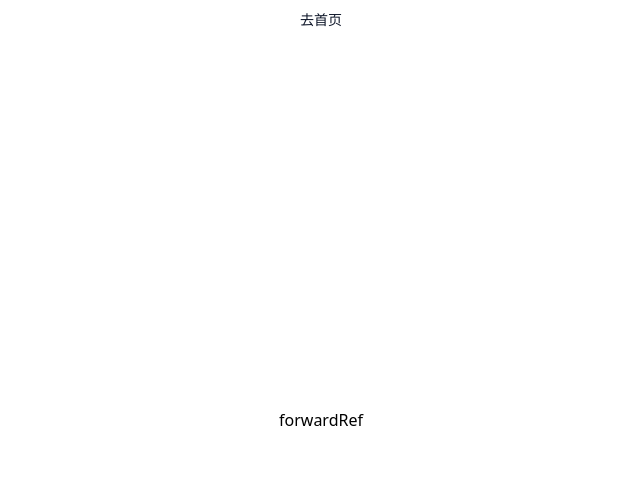
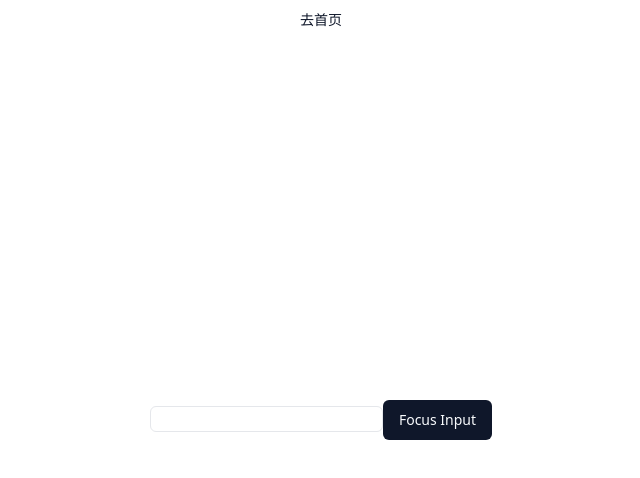
Before and after one commit to hidaviddong/deep-dive-react, a React (Vite) app: page /forward-ref in a window 1280 px wide. Shown: the top 478 px of the page, without its empty margins (319-959 px from the left). Built offline with nearby package versions, Linux system fonts and the light colour scheme; the HTML template or start-up script is replaced by a standard one.

Commit message:
feat: forward ref

```diff
--- a/src/pages/forward-ref.tsx
+++ b/src/pages/forward-ref.tsx
@@ -1,5 +1,35 @@
-import React from 'react'
+import { forwardRef, useImperativeHandle, useRef } from 'react'
+
+import { Button } from '@/components/ui/button'
 
 export default function ForwardRefExample() {
-  return <div>forwardRef</div>
+  const ref = useRef<HTMLInputElement | null>(null)
+  return (
+    <form>
+      <MyInput ref={ref} />
+      <Button
+        type="button"
+        onClick={() => {
+          ref.current?.focus()
+        }}>
+        Focus Input
+      </Button>
+    </form>
+  )
 }
+
+const MyInput = forwardRef(function MyInput(props, ref) {
+  const inputRef = useRef<HTMLInputElement | null>(null)
+  useImperativeHandle(
+    ref,
+    () => {
+      return {
+        focus() {
+          inputRef.current?.focus()
+        }
+      }
+    },
+    []
+  )
+  return <input className="rounded-md border" {...props} ref={inputRef} />
+})
```
Also changed, not shown: 1 other file (tests, documents, lock files or other folders).
